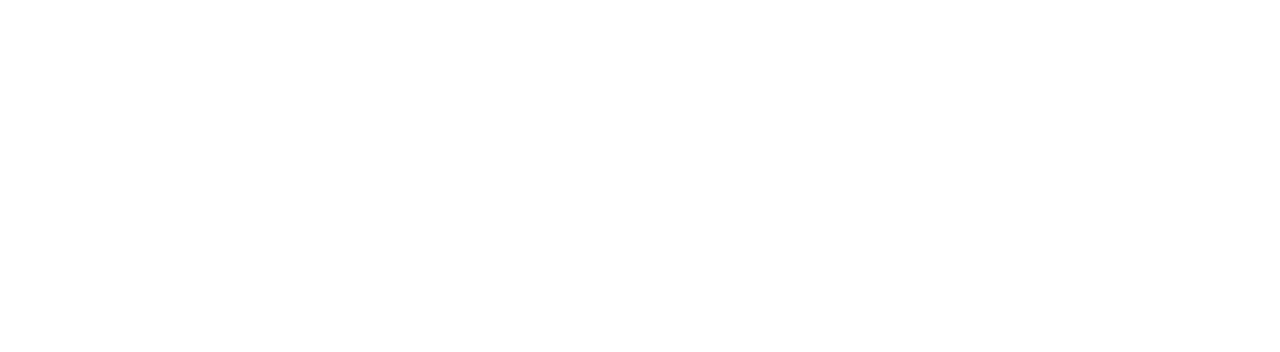
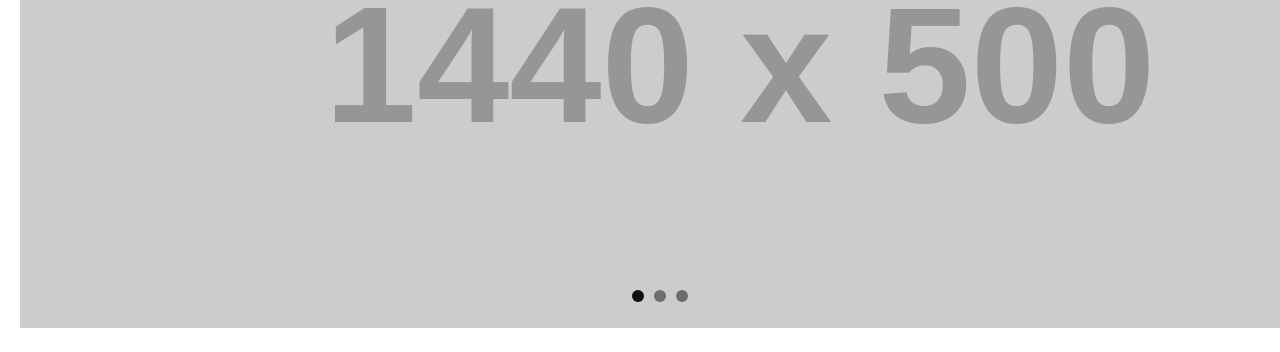
Before and after one commit to ibrahimmhdibrahim/ecomstore, a Next.js app: page / in a window 1280 px wide. Shown: the part 378-730 px from the top of the page. Built offline with nearby package versions, Linux system fonts and the light colour scheme.

Commit message:
added slick-carousel

```diff
--- a/assets/styles/globals.scss
+++ b/assets/styles/globals.scss
@@ -15,3 +15,5 @@
 * {
     box-sizing: border-box;
 }
+
+@import "assets/styles/partials/mainSlider";
--- a/assets/styles/modules/variables.scss
+++ b/assets/styles/modules/variables.scss
@@ -3,3 +3,4 @@
 **********/
 $black: #0e0e0e;
 $lightBlack: #141414;
+$fadedBlack: rgba(14, 14, 14, 0.5);
--- /dev/null
+++ b/assets/styles/partials/mainSlider.scss
@@ -0,0 +1,35 @@
+@import "assets/styles/modules/variables";
+
+.mainSlider {
+    .slide {
+        outline: none;
+    }
+
+    .slick-dots {
+        bottom: 30px;
+
+        li {
+            width: auto;
+            height: auto;
+
+            &.slick-active {
+                button {
+                    background-color: $black;
+                    transition: background-color 0.3s;
+                }
+            }
+
+            button {
+                width: 12px;
+                height: 12px;
+                border-radius: 50%;
+                background-color: $fadedBlack;
+                transition: background-color 0.3s;
+
+                &:before {
+                    font-size: 0;
+                }
+            }
+        }
+    }
+}
--- /dev/null
+++ b/components/home/mainSlider.js
@@ -0,0 +1,22 @@
+import "slick-carousel/slick/slick.css";
+import "slick-carousel/slick/slick-theme.css";
+import Slider from "react-slick";
+
+const MainSlider = () => {
+
+    const renderSlides = () => {
+        return [1, 2, 3].map(num => (
+            <div className="slide">
+                <img src="https://via.placeholder.com/1440x500"/>
+            </div>
+        ));
+    }
+
+    return (
+        <Slider className="mainSlider" dots={true}>
+            {renderSlides()}
+        </Slider>
+    );
+}
+
+export default MainSlider;
--- a/package.json
+++ b/package.json
@@ -14,7 +14,9 @@
     "react": "17.0.2",
     "react-dom": "17.0.2",
     "react-icons": "^4.3.1",
-    "sass": "^1.43.2"
+    "react-slick": "^0.28.1",
+    "sass": "^1.43.2",
+    "slick-carousel": "^1.8.1"
   },
   "devDependencies": {
     "eslint": "8.0.1",
--- a/pages/index.js
+++ b/pages/index.js
@@ -1,9 +1,12 @@
 import classes from "/assets/styles/pages/homePage.module.scss";
+import MainSlider from "../components/home/mainSlider";
+
+
 
 function Home(props) {
     return (
-        <div className={classes.homepage}>
-
+        <div className={classes.homepage + " container"}>
+            <MainSlider />
         </div>
     );
 }
```
Also changed, not shown: 1 other file (tests, documents, lock files or other folders).
